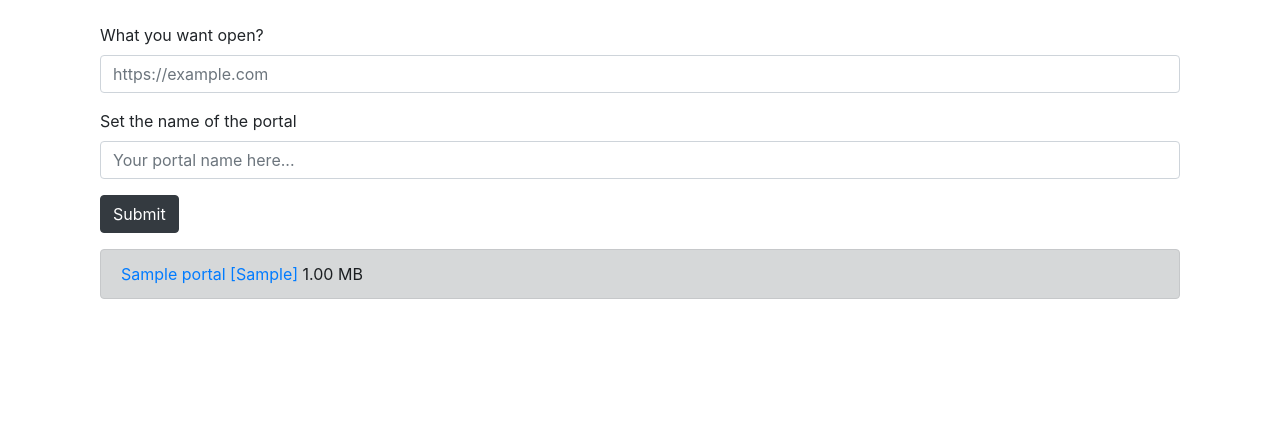
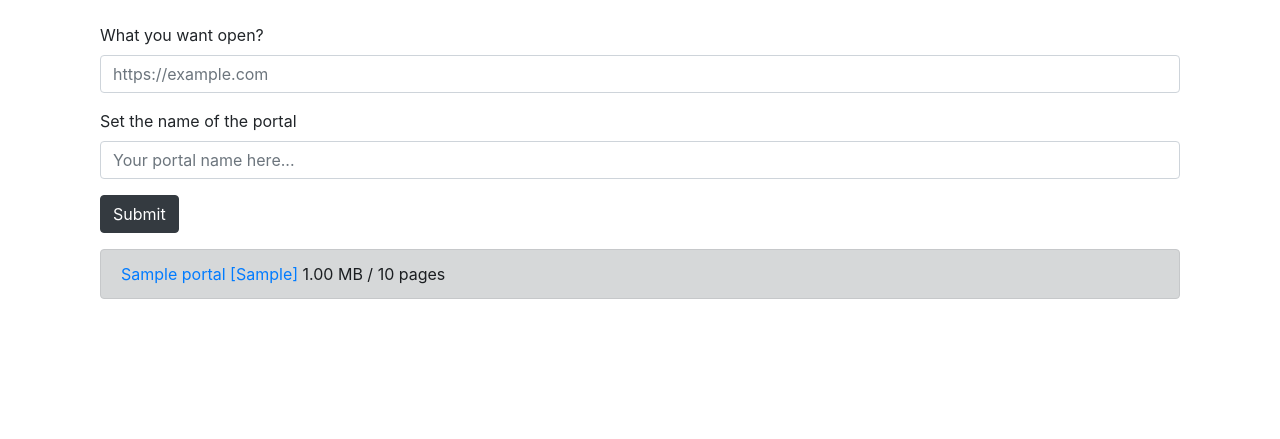
Before and after one commit to ValeriyFromUA/Django_VPN, a Django app: page /portal_hub/ in a window 1280 px wide. Shown: the part 76-515 px from the top of the page. Run offline with Django 4.2, Linux system fonts and the light colour scheme; a user stored in the database is signed in; tables that the repository leaves empty hold one stand-in row (values such as "Sample post"); some libraries are stand-ins or nearby versions.

Commit message:
added page views stats

```diff
--- a/VPNService/core/models.py
+++ b/VPNService/core/models.py
@@ -18,6 +18,7 @@ class Portals(models.Model):
     domain = models.CharField(max_length=1000, null=False)
     portal_name = models.CharField(max_length=1000, null=False)
     data_volume = models.DecimalField(max_digits=10, decimal_places=2, help_text="Data volume in megabytes", default=0)
+    page_views = models.PositiveIntegerField(default=0)
 
     class Meta:
         verbose_name = "Портал"
--- a/VPNService/core/templates/portal_hub.html
+++ b/VPNService/core/templates/portal_hub.html
@@ -24,7 +24,7 @@
     {% for portal in portals %}
     <div class="alert alert-dark" role="alert">
         <a href="{% url 'portal' website=portal.domain %}">{{portal.portal_name }} [{{ portal.domain }}]</a>
-        {{ portal.data_volume }} MB
+        {{ portal.data_volume }} MB / {{ portal.page_views }} pages
     </div>
     {% endfor %}
 </div>
--- a/VPNService/core/views.py
+++ b/VPNService/core/views.py
@@ -57,6 +57,7 @@ class PortalView(View):
         soup = BeautifulSoup(data.content, 'lxml')
         data_size_mb = Decimal(len(data.content)) / Decimal(1024 * 1024)
         portal.data_volume += data_size_mb
+        portal.page_views += 1
         portal.save()
 
         modify_links(soup, domain)
```
Also changed, not shown: VPNService/core/migrations/0003_portals_page_views.py (added).
